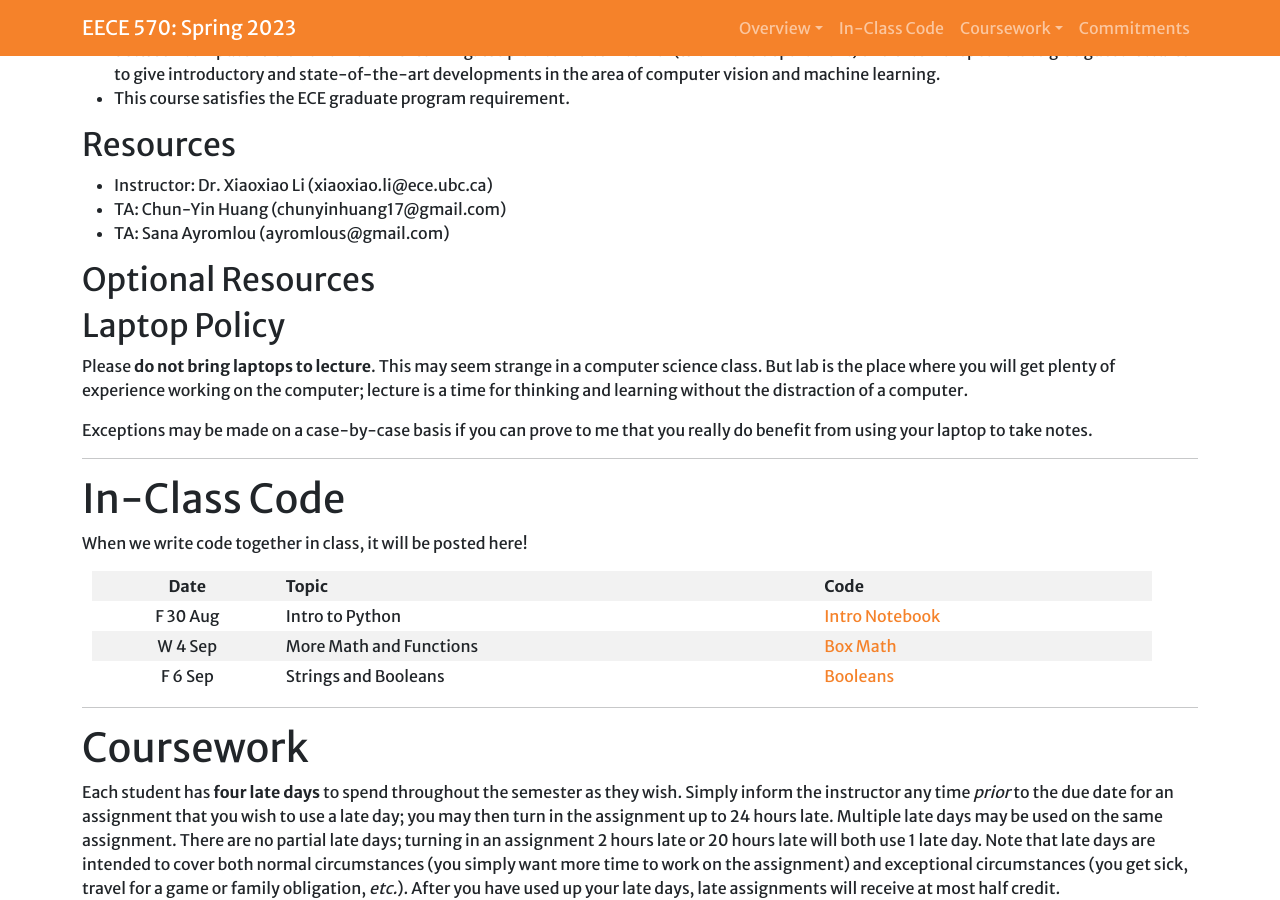
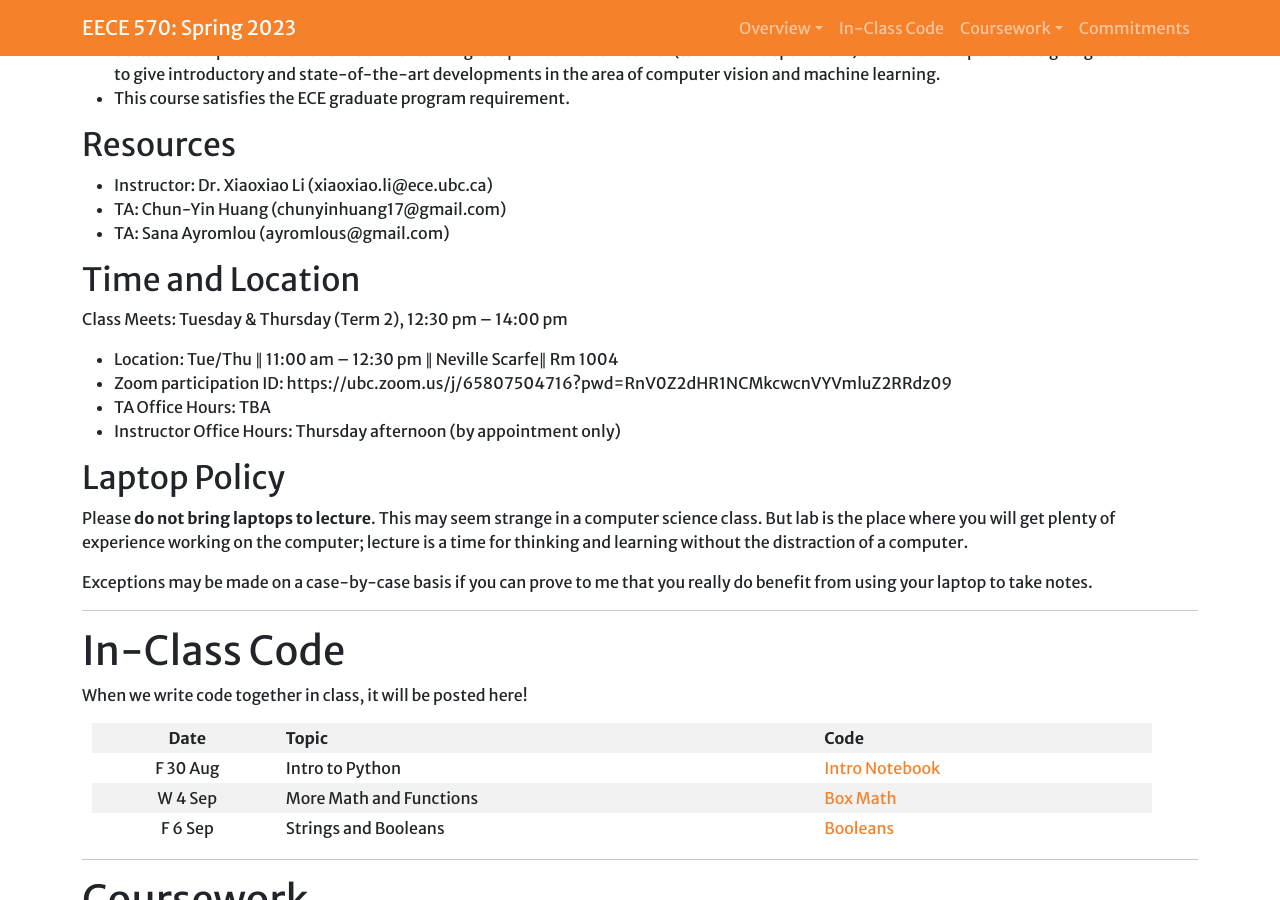
Before and after one commit to xxlya/EECE-570, a Jekyll site: the page built from index.md, in a window 1280 px wide and 900 px high, scrolled down 576 px. Built offline with Jekyll 4.4.1, drawn with Linux system fonts in a browser that asks for light colours; a script that is not in the unit is left out.

Commit message:
Update index.md

```diff
--- a/index.md
+++ b/index.md
@@ -21,7 +21,8 @@ Upon completing this course, our goal is for you to be able to:
 background in machine learning, linear algebra, and coding skills.
 * This course is a combination of lectures and student presentations. We plan to read and discuss recent research papers on the intersection between computer vision and machine learning. We plan to invite internal (within the department) and external speakers to give guest lectures to give introductory and state-of-the-art developments in the area of computer vision and machine learning.
 * This course satisfies the ECE graduate program requirement.
-{% include resources.html content=site.resources %}
+
+{% include resources.html content=site.goals %}
 
 ## <a name="resources">Resources</a>
 * Instructor: Dr. Xiaoxiao Li (xiaoxiao.li@ece.ubc.ca)
@@ -30,7 +31,15 @@ background in machine learning, linear algebra, and coding skills.
 
 {% include resources.html content=site.resources %}
 
-## <a name="additional-resources">Optional Resources</a>
+## <a name="additional-resources">Time and Location</a>
+
+Class Meets: Tuesday & Thursday (Term 2), 12:30 pm – 14:00 pm
+* Location:
+Tue/Thu ∥ 11:00 am – 12:30 pm ∥ Neville Scarfe∥ Rm 1004
+* Zoom participation ID:
+https://ubc.zoom.us/j/65807504716?pwd=RnV0Z2dHR1NCMkcwcnVYVmluZ2RRdz09
+* TA Office Hours: TBA
+* Instructor Office Hours: Thursday afternoon (by appointment only)
 
 {% include resources.html content=site.extra-resources %}
 
```
